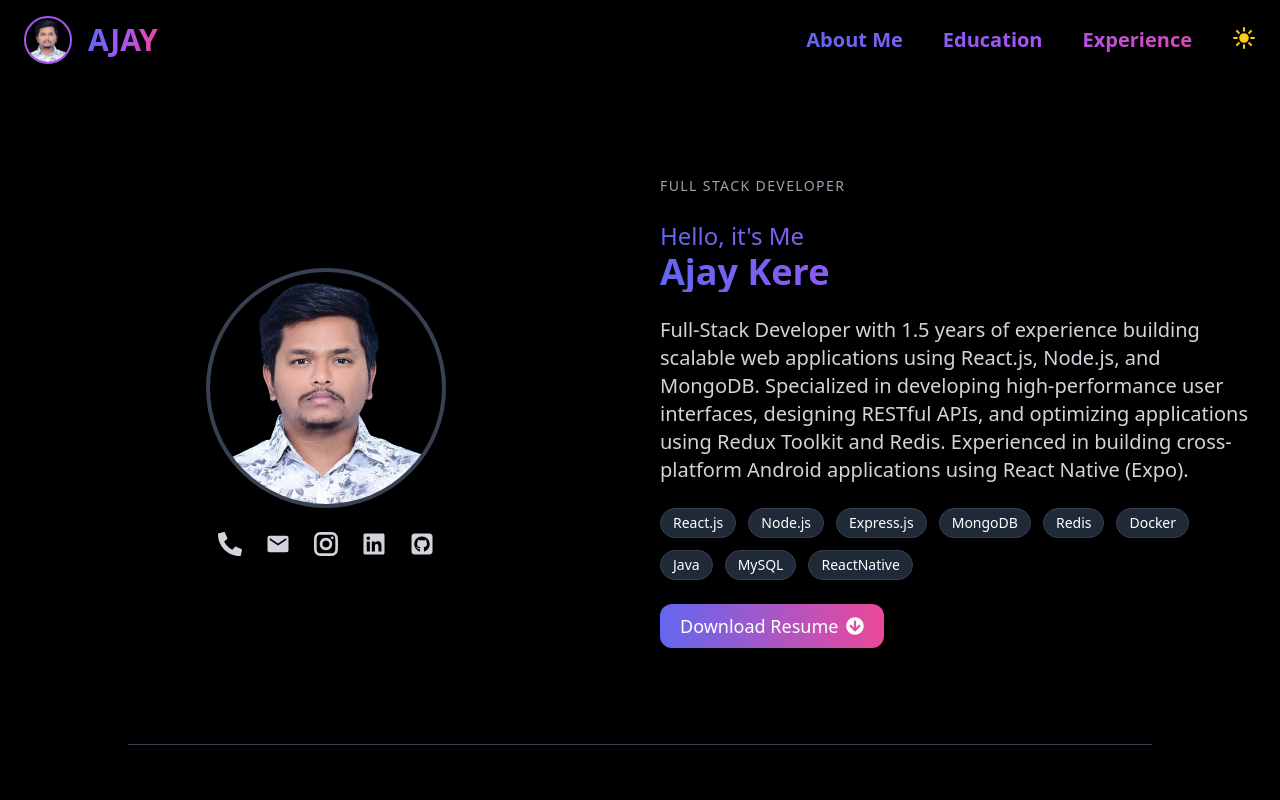
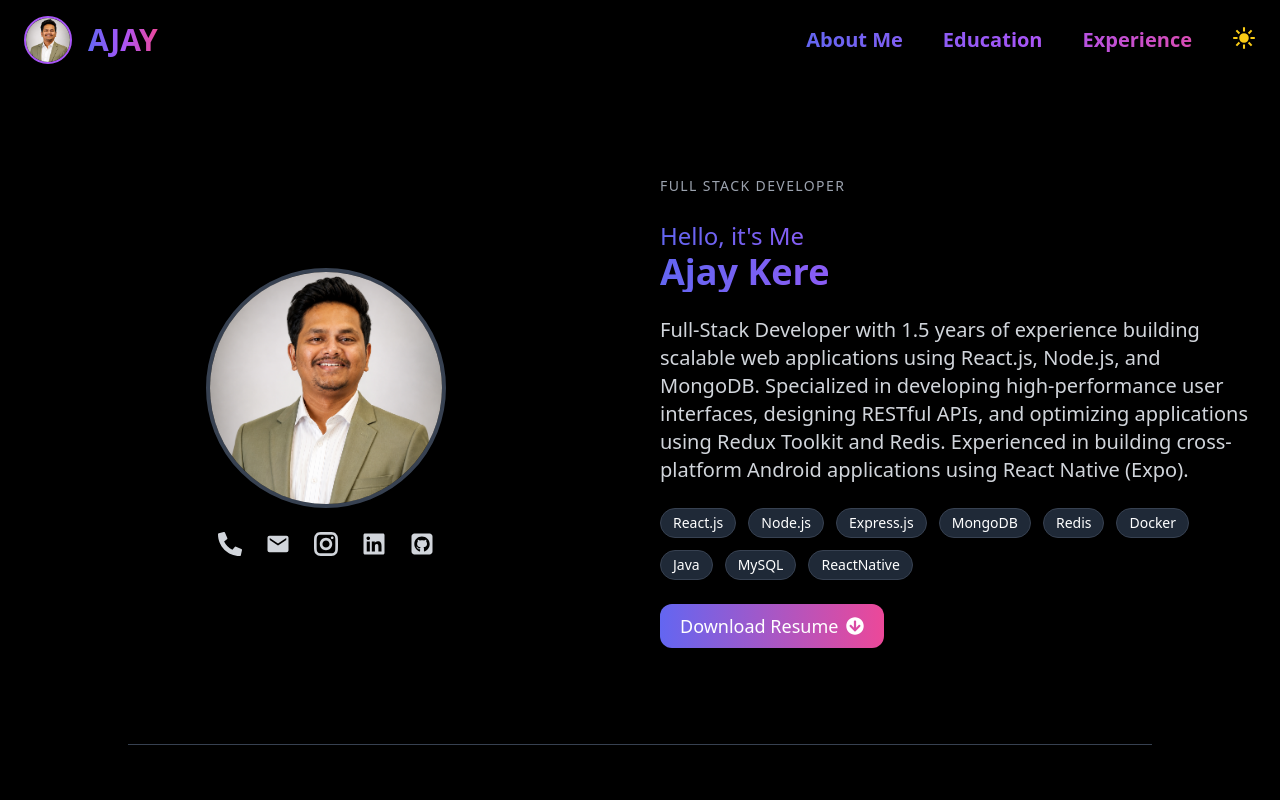
Before and after one commit to kereajay/Portfolio, a React (Vite) app: page / in a window 1280 px wide. Shown: the top 800 px of the page. Built offline with nearby package versions, Linux system fonts and the light colour scheme.

Commit message:
Updated profile image and resume

```diff
--- a/src/Components/Header/Header.jsx
+++ b/src/Components/Header/Header.jsx
@@ -31,7 +31,7 @@
           <img
             src={ajay}
             alt="Ajay"
-            className="w-12 h-12 rounded-full border-2 border-purple-500"
+            className="w-12 h-12 rounded-full border-2 border-purple-500 object-cover"
           />
           <h1 className="text-3xl font-bold bg-gradient-to-r from-indigo-500 via-purple-500 to-pink-500 bg-clip-text text-transparent">
             AJAY
--- a/src/Pages/AboutMe.jsx
+++ b/src/Pages/AboutMe.jsx
@@ -64,7 +64,7 @@
           <img
             src={ajay}
             alt="Ajay"
-            className="w-60 h-60 rounded-full shadow-xl border-4 border-gray-700"
+            className="w-60 h-60 rounded-full shadow-xl border-4 border-gray-700 object-cover"
           />
 
           {copy && <p className="text-indigo-400 mt-3">Copied!</p>}
```
Also changed, not shown: src/assets/Images/ajay.png, 1 other file (tests, documents, lock files or other folders).
